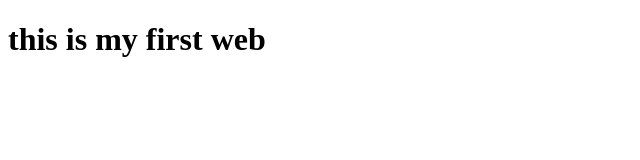
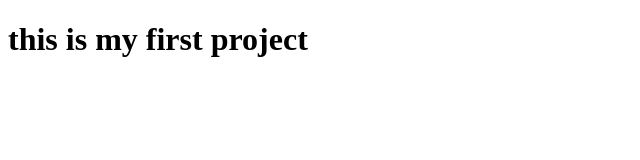
Before and after one commit to enquire07/java-script-fson4, a plain HTML site: page index.html in a window 1280 px wide. Shown: the whole page, without its empty margins (0-640 px from the left). Drawn offline with Linux system fonts and the light colour scheme.

Commit message:
update index.html

```diff
--- a/index.html
+++ b/index.html
@@ -6,6 +6,6 @@
     <title>Document</title>
 </head>
 <body>
-    <h1>this is my first web</h1>
+    <h1>this is my first project</h1>
 </body>
 </html>
```
